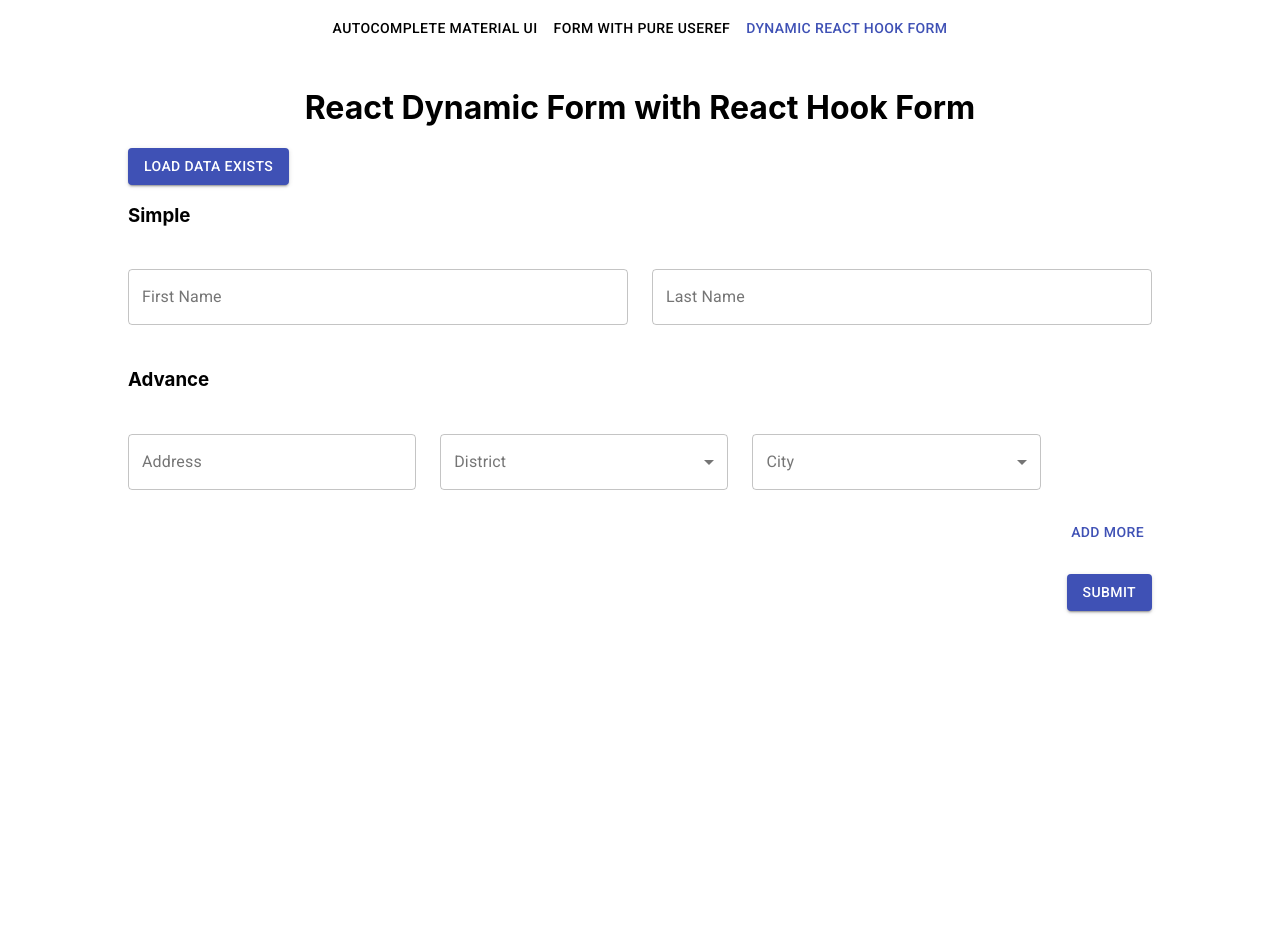
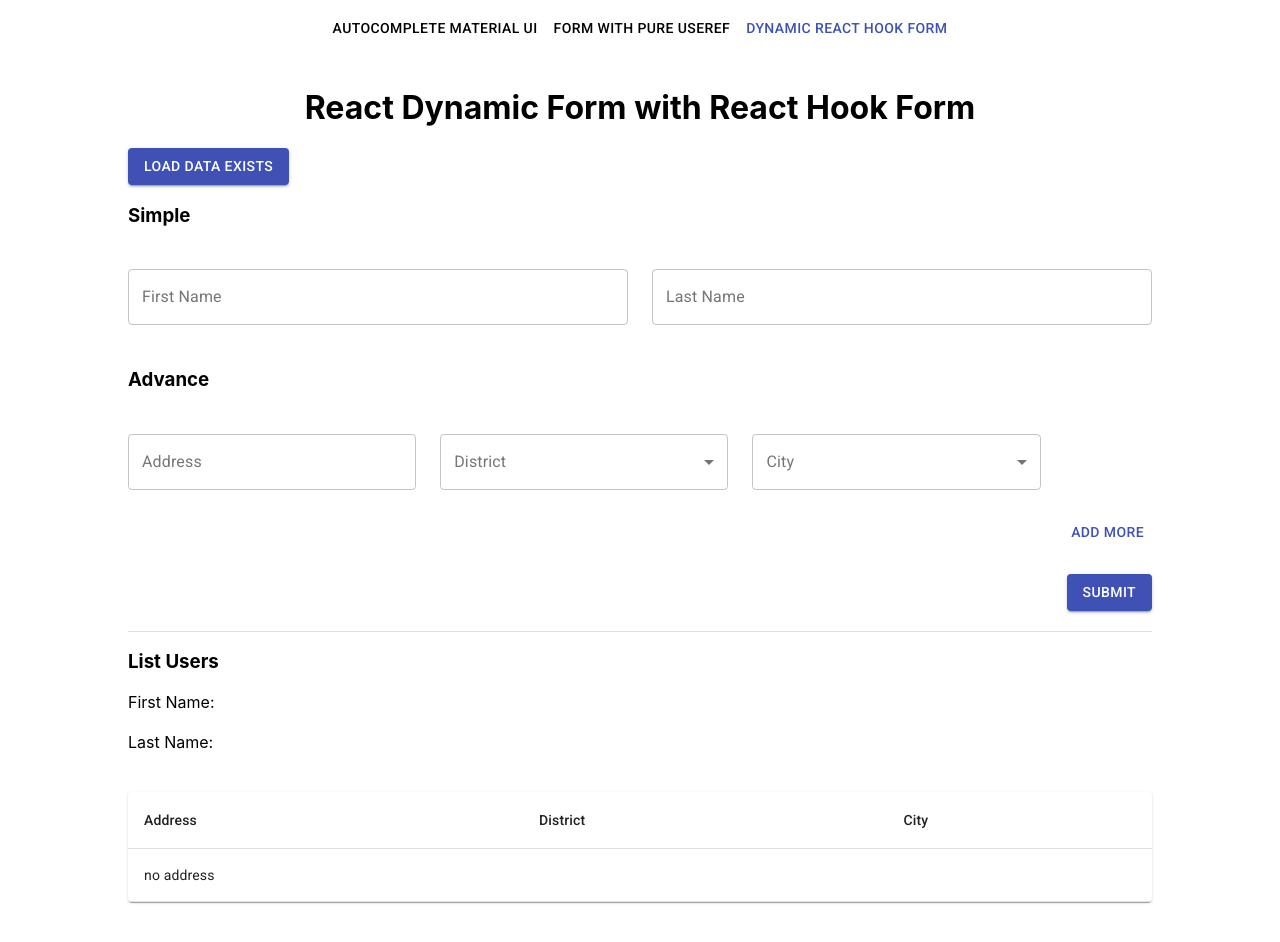
Before and after one commit to nhattruongniit/react-stepper-form, a React (Create React App) app: page /dynamic-react-hook-form in a window 1280 px wide. Shown: the top 942 px of the page. Before the commit the page ends 800 px from the top, so only its background shows below. Built offline with nearby package versions, Linux system fonts and the light colour scheme.

Commit message:
build dynamic form vs react hook form

```diff
--- a/src/views/DynamicHookForm/DynamicHookForm.js
+++ b/src/views/DynamicHookForm/DynamicHookForm.js
@@ -1,4 +1,4 @@
-import React, { Fragment, useRef } from 'react';
+import React, { Fragment, useRef, useState } from 'react';
 import { useForm, Controller, useFieldArray } from 'react-hook-form';
 import { yupResolver } from '@hookform/resolvers/yup';
 import * as yup from 'yup';
@@ -14,6 +14,14 @@ import FormControl from '@material-ui/core/FormControl';
 import Select from '@material-ui/core/Select';
 import IconButton from '@material-ui/core/IconButton';
 import CloseIcon from '@material-ui/icons/Close';
+import Divider from '@material-ui/core/Divider';
+import Table from '@material-ui/core/Table';
+import TableBody from '@material-ui/core/TableBody';
+import TableCell from '@material-ui/core/TableCell';
+import TableContainer from '@material-ui/core/TableContainer';
+import TableHead from '@material-ui/core/TableHead';
+import TableRow from '@material-ui/core/TableRow';
+import Paper from '@material-ui/core/Paper';
 
 // initData
 import { initData } from './initData';
@@ -45,7 +53,11 @@ const defaultLocation = {
 }
 
 export default function DynamicHookForm() {
+  // State
+  const [users, setUsers] = useState({})
+  // Refs
   const isRemoveFirstAddress = useRef(true);
+  // useForms
   const { handleSubmit, control, reset, setValue, formState: { errors }} = useForm({
     resolver: yupResolver(schema),
     defaultValues: {
@@ -67,7 +79,8 @@ export default function DynamicHookForm() {
 
   const onSubmit = data =>  {
     console.log('SUCCESS!! :-)\n\n', data )
-    // reset()
+    setUsers(data)
+    reset()
   };
 
   async function loadDataExists() {
@@ -83,11 +96,10 @@ export default function DynamicHookForm() {
       }
       append(newObj)
     })
-    setTimeout(() => {
-      if(!isRemoveFirstAddress.current) return;
-      isRemoveFirstAddress.current = false;
-      remove(0);
-    }, 0)
+
+    if(!isRemoveFirstAddress.current) return;
+    isRemoveFirstAddress.current = false;
+    remove(0);
   }
 
   return (
@@ -241,6 +253,48 @@ export default function DynamicHookForm() {
         </Grid>
       </form>
 
+      <br />
+      <Divider />
+      <h3>List Users</h3>
+      First Name: {users?.firstName} <br /><br />
+      Last Name: {users?.lastName}
+      <br /><br /><br />
+      <TableContainer component={Paper}>
+        <Table aria-label="simple table">
+          <TableHead>
+            <TableRow>
+              <TableCell>Address</TableCell>
+              <TableCell>District</TableCell>
+              <TableCell>City</TableCell>
+            </TableRow>
+          </TableHead>
+          <TableBody>
+            {users?.location?.length > 0 ? (
+              <>
+                {users.location.map(row => (
+                  <TableRow key={row.order}>
+                    <TableCell scope="row">
+                      {row.address}
+                    </TableCell>
+                    <TableCell >
+                      {row.district}
+                    </TableCell>
+                    <TableCell>
+                      {row.city}
+                    </TableCell>
+                  </TableRow>
+                ))}
+              </>
+            ) : (
+              <TableRow>
+                <TableCell colSpan={4}>no address</TableCell>
+              </TableRow>
+            )}
+          </TableBody>
+        </Table>
+      </TableContainer>
+
+
     </div>
   )
 }
```
Also changed, not shown: 1 other file (tests, documents, lock files or other folders).
